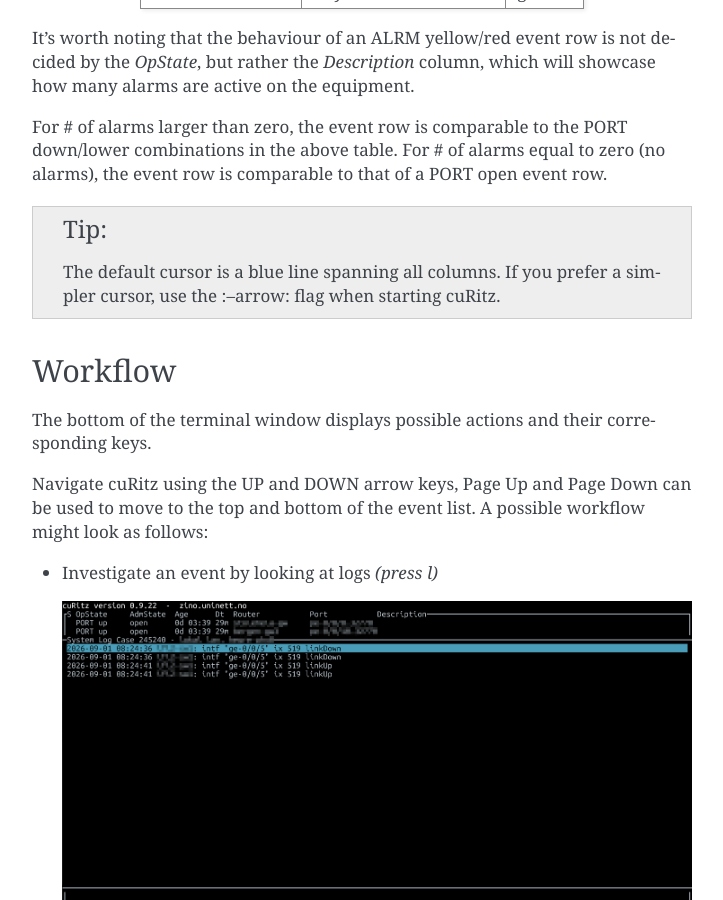
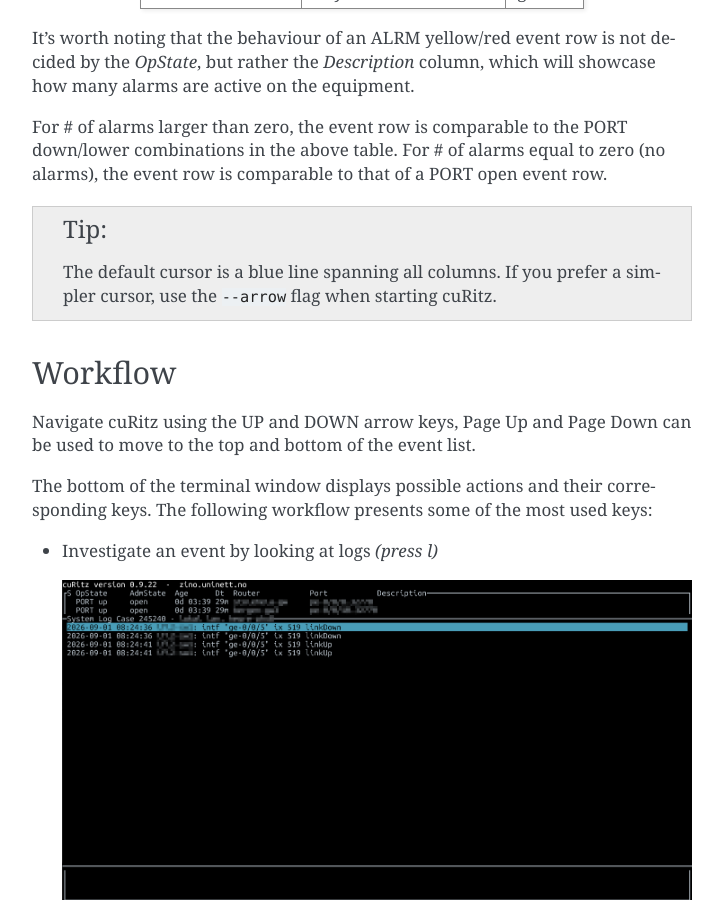
Before and after one commit to Uninett/zino, a Sphinx documentation site: the page built from docs/clients/curitz.rst, in a window 1280 px wide and 900 px high, scrolled down 2217 px. Shown: the whole window, without its empty margins (388-1111 px from the left). Built offline with Sphinx 7.4.7, drawn with Linux system fonts in a browser that asks for light colours; pages that are not in the unit, such as notebooks, are missing from menus; the version number could not be read and is left out; some of the changed text lies outside the part shown.

Commit message:
Added small changes

```diff
--- a/docs/clients/curitz.rst
+++ b/docs/clients/curitz.rst
@@ -32,7 +32,7 @@
 States
 ______
 
-The operational (*OpState*) and administrative state (*AdmState*) dictate the color of an event row and how the event row behaves.
+The operational (*OpState*) and administrative state (*AdmState*) determine the color of an event row and how the event row behaves.
 
 .. figure:: curitz-images/allcolors.png
 
@@ -93,15 +93,15 @@
 For # of alarms larger than zero, the event row is comparable to the PORT down/lower combinations in the above table. For # of alarms equal to zero (no alarms), the event row is comparable to that of a PORT open event row.
 
 .. tip::
-   The default cursor is a blue line spanning all columns. If you prefer a simpler cursor, use the :--arrow: flag when starting cuRitz.
+   The default cursor is a blue line spanning all columns. If you prefer a simpler cursor, use the ``--arrow`` flag when starting cuRitz.
 
 Workflow
 --------
 
+Navigate cuRitz using the UP and DOWN arrow keys, Page Up and Page Down can be used to move to the top and bottom of the event list.
+
 The bottom of the terminal window displays possible actions and their corresponding keys.
-
-Navigate cuRitz using the UP and DOWN arrow keys, Page Up and Page Down can be used to move to the top and bottom of the event list.
-A possible workflow might look as follows:
+The following workflow presents some of the most used keys:
 
 - Investigate an event by looking at logs *(press l)*
 
```
Also changed, not shown: other parts of docs/clients/curitz.rst (+2 -2 lines).
